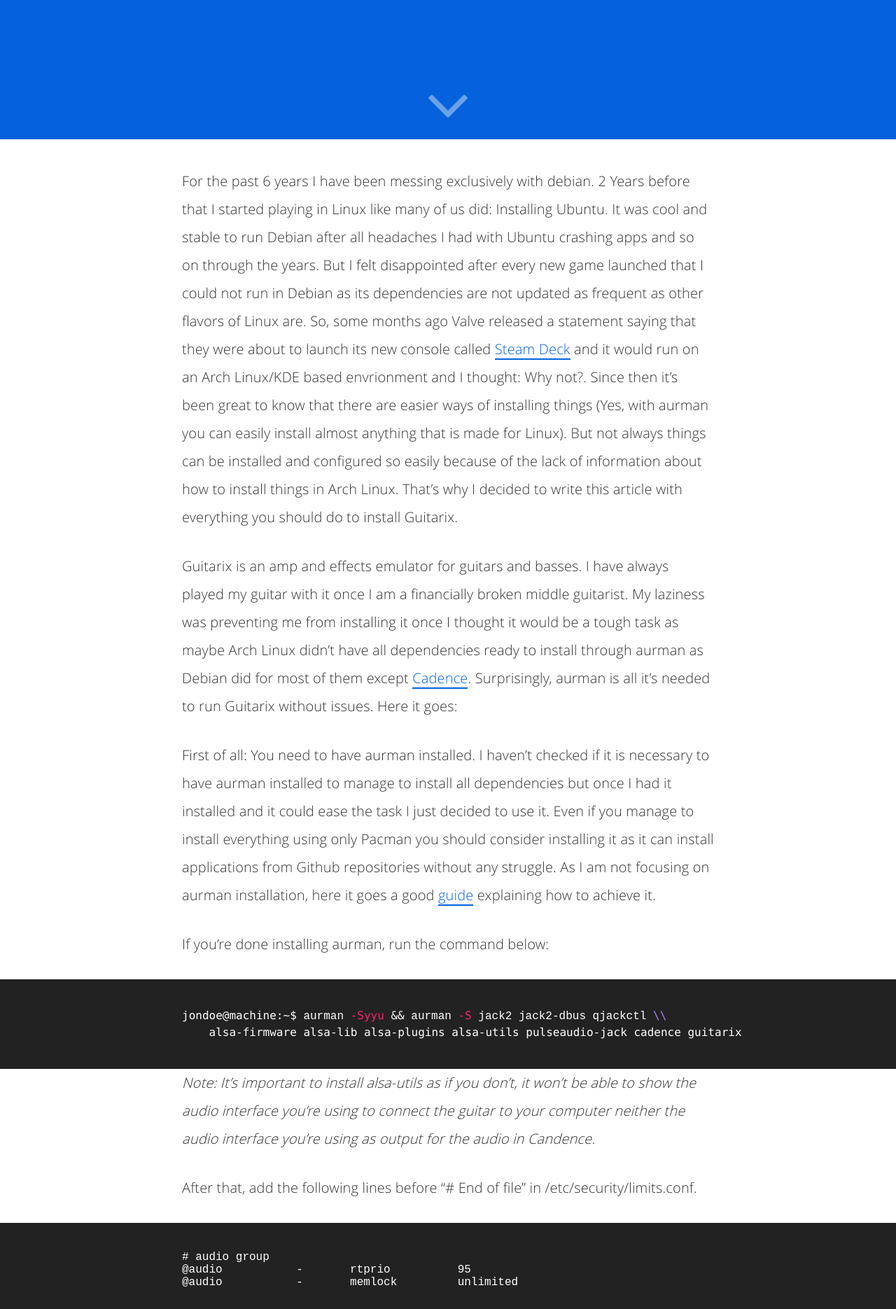
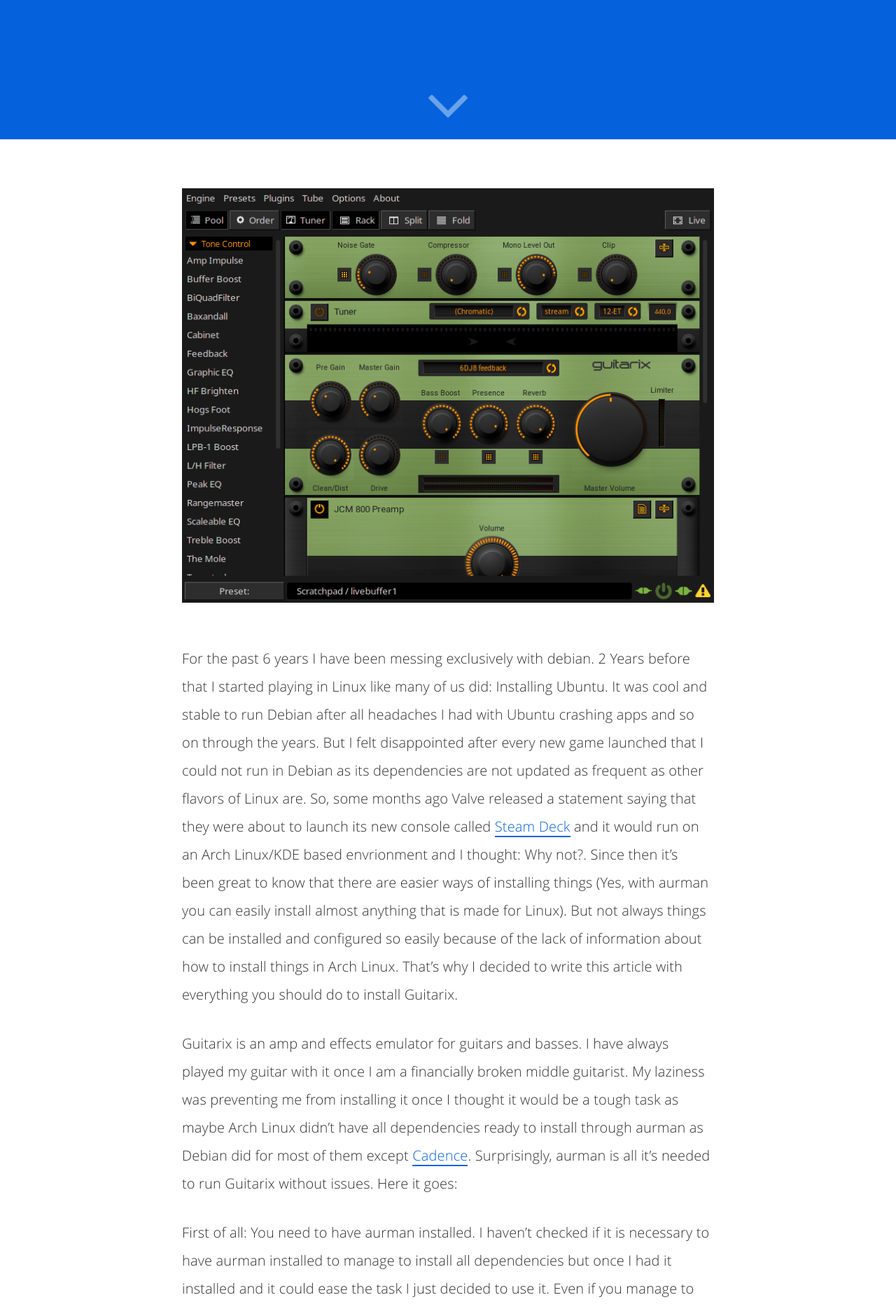
Before and after one commit to icaroerasmo/icaroerasmo.github.io, a Jekyll site: the page built from _posts/2021-11-27-guitarix-arch-linux.md, in a window 1280 px wide. Shown: the part 701-2571 px from the top of the page at 70% size. Built offline with Jekyll 4.4.1, drawn with Linux system fonts in a browser that asks for light colours; comment, search, counter and statistics services are not loaded.

Commit message:
Adding guitarix image to post

```diff
--- a/_posts/2021-11-27-guitarix-arch-linux.md
+++ b/_posts/2021-11-27-guitarix-arch-linux.md
@@ -17,6 +17,8 @@ categories:
 - Linux
 twitter_text: 'Installing Guitarix on Arch Linux'
 ---
+
+![Guitarix](/assets/img/2021-11-27-guitarix-arch-linux/main.png)
 
 For the past 6 years I have been messing exclusively with debian. 2 Years before that I started playing in
 Linux like many of us did: Installing Ubuntu. It was cool and stable to run Debian after all headaches I had
```
